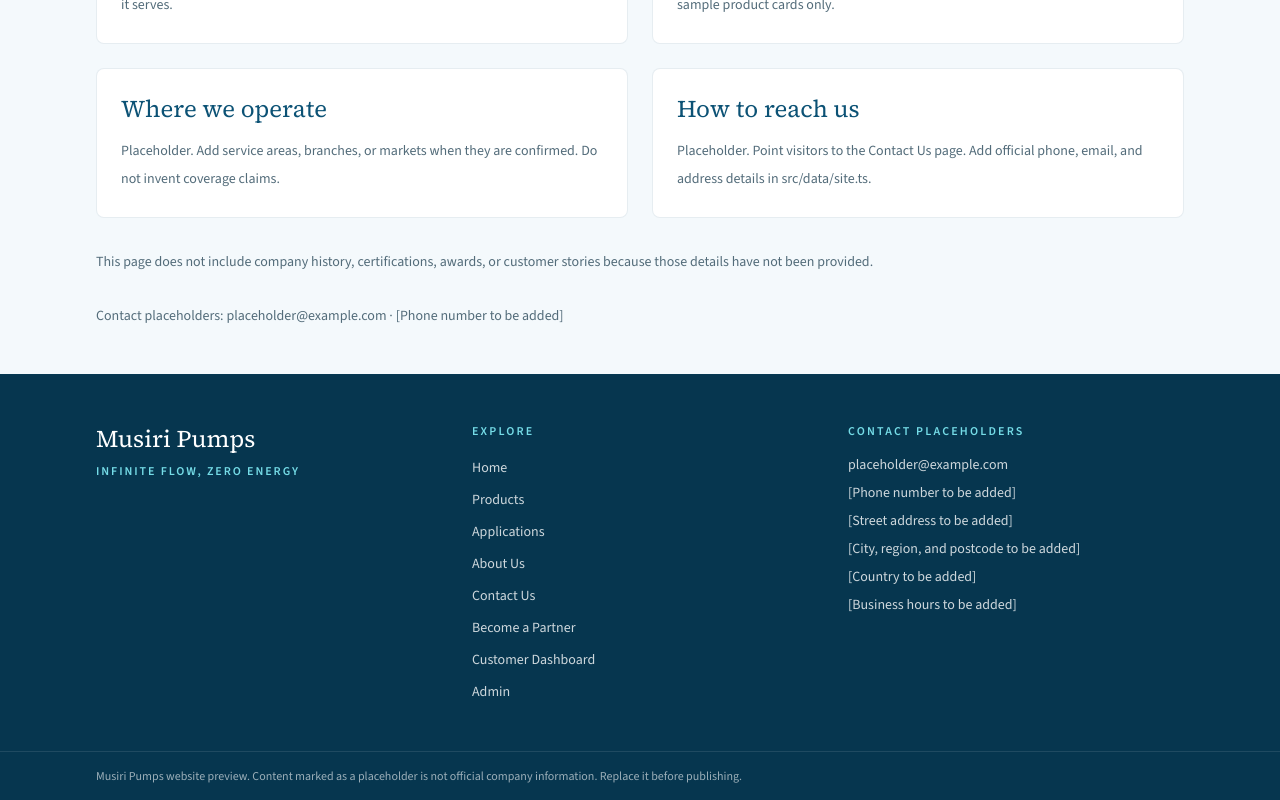
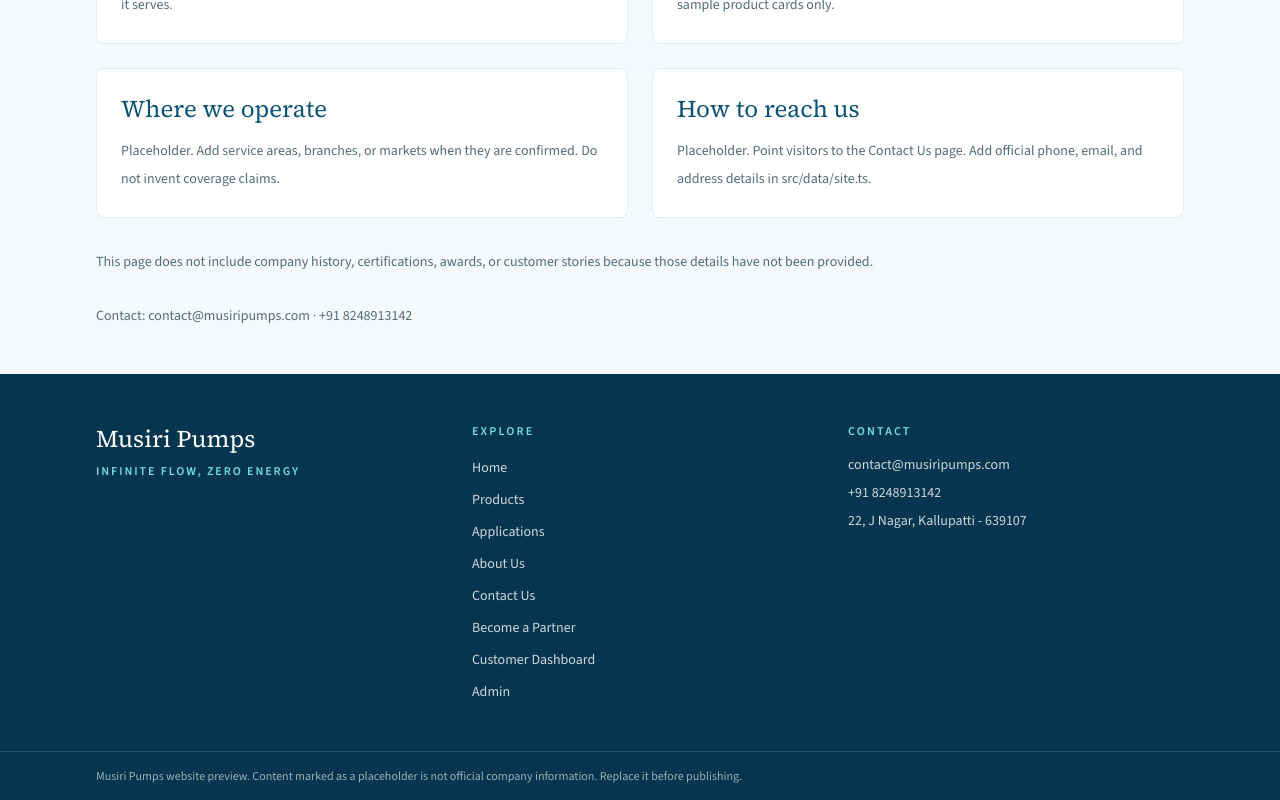
Before and after one commit to bmlabmathan-star/musiri-pumps-site, a Next.js app: page /about in a window 1280 px wide. Shown: the part 627-1427 px from the top of the page. Built offline with nearby package versions, Linux system fonts and the light colour scheme.

Commit message:
Add Musiri Pumps contact details

```diff
--- a/src/app/about/page.tsx
+++ b/src/app/about/page.tsx
@@ -30,7 +30,7 @@ export default function AboutPage() {
         </div>
         <p className="text-sm leading-6 text-steel">{aboutContent.notIncluded}</p>
         <p className="text-sm text-steel">
-          Contact placeholders: {site.email} · {site.phone}
+          Contact: {site.email} · {site.phone}
         </p>
       </Container>
     </>
--- a/src/app/contact/page.tsx
+++ b/src/app/contact/page.tsx
@@ -30,17 +30,16 @@ export default function ContactPage() {
           </div>
         </div>
         <aside className="h-fit rounded-lg border border-navy/10 bg-white p-6">
-          <h2 className="font-serif text-2xl text-navy">Contact placeholders</h2>
+          <h2 className="font-serif text-2xl text-navy">Contact details</h2>
           <ul className="mt-4 space-y-2 text-sm leading-6 text-steel">
             <li>Email: {site.email}</li>
             <li>Phone: {site.phone}</li>
             {site.addressLines.map((line) => (
               <li key={line}>{line}</li>
             ))}
-            <li>Hours: {site.hours}</li>
           </ul>
           <p className="mt-4 text-sm text-steel">
-            Replace these values in src/data/site.ts when official contact details are ready.
+            For enquiries, contact us by email or phone.
           </p>
         </aside>
       </Container>
--- a/src/components/layout/Footer.tsx
+++ b/src/components/layout/Footer.tsx
@@ -27,7 +27,7 @@ export function Footer() {
         </div>
         <div>
           <p className="text-xs font-semibold uppercase tracking-[0.18em] text-water">
-            Contact placeholders
+            Contact
           </p>
           <ul className="mt-4 space-y-2 text-sm text-white/80">
             <li>{site.email}</li>
@@ -35,7 +35,6 @@ export function Footer() {
             {site.addressLines.map((line) => (
               <li key={line}>{line}</li>
             ))}
-            <li>{site.hours}</li>
           </ul>
         </div>
       </Container>
--- a/src/data/site.ts
+++ b/src/data/site.ts
@@ -1,7 +1,6 @@
 /**
- * Editable company and contact placeholders.
- * Replace these values with real MusiR Pumps details when they are available.
- * Do not treat any of this as verified company information.
+ * Editable company and contact details.
+ * Contact details below were provided by the company owner.
  */
 
 export const site = {
@@ -9,14 +8,9 @@ export const site = {
   tagline: "Infinite Flow, Zero Energy",
   shortDescription:
     "At Musiri Pumps, we rewrite the laws of conventional pumping. Powered purely by innovative mechanics with zero external fuel or electricity, Musiri Pumps brings perpetual water flow to agricultural, industrial, and residential communities worldwide.",
-  email: "placeholder@example.com",
-  phone: "[Phone number to be added]",
-  addressLines: [
-    "[Street address to be added]",
-    "[City, region, and postcode to be added]",
-    "[Country to be added]",
-  ],
-  hours: "[Business hours to be added]",
+  email: "contact@musiripumps.com",
+  phone: "+91 8248913142",
+  addressLines: ["22, J Nagar, Kallupatti - 639107"],
   notice:
     "Content marked as a placeholder is not official company information. Replace it before publishing.",
 } as const;
```
